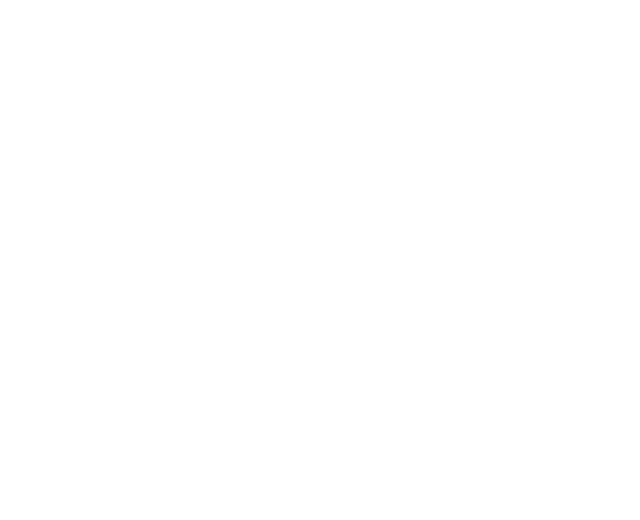
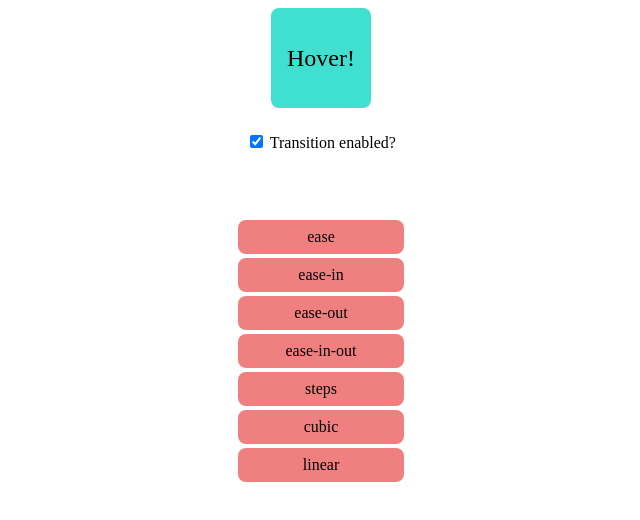
Before and after one commit to mutemararo/learning-git, a plain HTML site: page index.html in a window 1280 px wide. Shown: the whole page, without its empty margins (319-959 px from the left). Drawn offline with Linux system fonts and the light colour scheme.

Commit message:
CSS Transition Practice

```diff
--- a/index.html
+++ b/index.html
@@ -0,0 +1,33 @@
+<!DOCTYPE html>
+<html lang="en">
+<head>
+    <meta charset="UTF-8">
+    <meta http-equiv="X-UA-Compatible" content="IE=edge">
+    <meta name="viewport" content="width=device-width, initial-scale=1.0">
+    <link rel="stylesheet" href="main.css">
+
+    <title>Document</title>
+</head>
+<body>
+    <div class="container">
+        <div class="square has-transition">
+            <span>Hover!</span>
+        </div>
+        <div>
+            <input type="checkbox" id="has-transition" checked>
+            <label for="has-transition">Transition enabled?</label>
+        </div>
+
+    </div>
+
+<br>
+       <div class="rectangle ttf-ease" style="margin-top: 50px;" tabindex="0">ease</div>
+       <div class="rectangle ttf-ease-in" tabindex="0">ease-in</div>
+       <div class="rectangle ttf-ease-out" tabindex="0">ease-out</div>
+       <div class="rectangle ttf-ease-in-out" tabindex="0">ease-in-out</div>
+       <div class="rectangle ttf-steps" tabindex="0">steps</div>
+       <div class="rectangle ttf-cubic" tabindex="0">cubic</div>
+       <div class="rectangle ttf-linear" tabindex="0">linear</div>
+    <script src="index.js"></script>
+</body>
+</html>
--- a/index.js
+++ b/index.js
@@ -1 +1,15 @@
-console.log("hello git");
+
+const checkbox = document.querySelector("input");
+
+const button = document.querySelector("button");
+
+const square = document.querySelector(".square");
+
+checkbox.addEventListener("change", ({ target }) => {
+    if(checkbox.checked){
+        square.classList.add("has-transition");
+    }else{
+        square.classList.remove("has-transition");
+    }
+
+});
--- a/main.css
+++ b/main.css
@@ -1,3 +1,81 @@
+.square{
+    width: 100px;
+    height: 100px;
+    background-color: turquoise;
+    border-radius: 8px;
+    margin-bottom: 24px;
+
+    display: flex;
+    justify-content: center;
+    align-items: center;
+}
+
+.square:hover{
+    transform: scale(1.4);
+}
+
+.square.has-transition{
+    transition: transform 150ms ease-in-out;
+}
+
+.square span{
+    font-size: 1.5em;
+}
+
+.container{
+    display: flex;
+    flex-direction: column;
+    justify-content: center;
+    align-items: center;
+}
+
 body{
+    display: grid;
+    place-items: center;
+}
 
-}
+
+.rectangle {
+    width: 150px;
+    max-height: 100px;
+    background-color: lightcoral;
+    border-radius: 8px;
+    text-align: center;
+    padding: 8px;
+    margin-bottom: 4px;
+
+    transition-property: width;
+    transition-duration: 1s;
+  }
+
+  .rectangle.ttf-linear {
+    transition-timing-function: linear;
+  }
+
+  .rectangle.ttf-ease {
+    transition-timing-function: ease;
+  }
+
+  .rectangle.ttf-ease-in {
+    transition-timing-function: ease-in;
+  }
+
+  .rectangle.ttf-ease-out {
+    transition-timing-function: ease-out;
+  }
+
+  .rectangle.ttf-ease-in-out {
+    transition-timing-function: ease-in-out;
+  }
+
+  .rectangle.ttf-steps {
+    transition-timing-function: steps(3);
+  }
+
+  .rectangle.ttf-cubic {
+    transition-timing-function: cubic-bezier(0.68, -0.55, 0.27, 1.55);
+  }
+
+  .rectangle:is(:hover, :focus) {
+    width: 50%;
+  }
```
